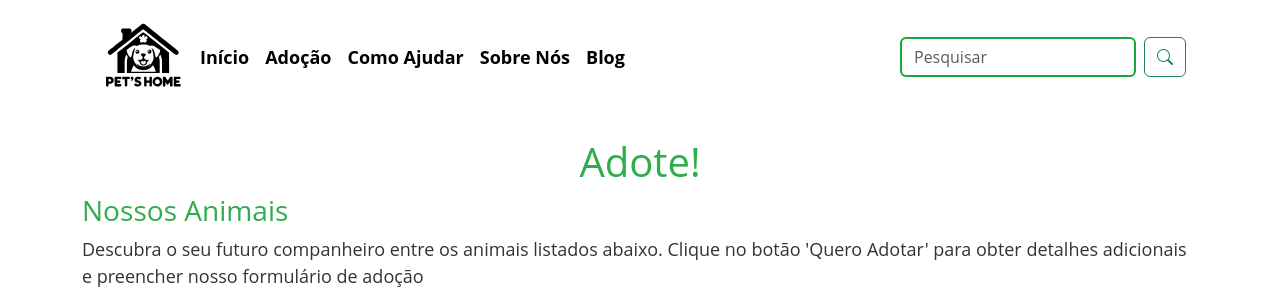
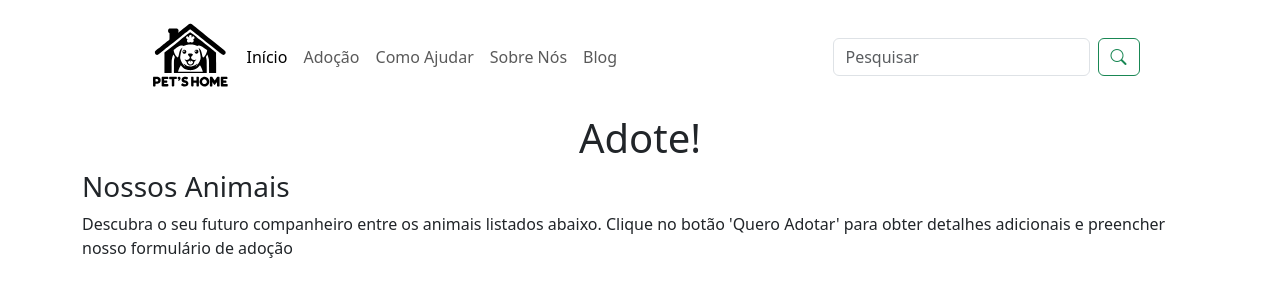
Before and after one commit to andradeju/pets_home_project, a Django app: page /adocao/ in a window 1280 px wide. Shown: the top 306 px of the page. Run offline with Django 4.2, Linux system fonts and the light colour scheme; data comes from the database, SQL or seed files in the repository; some libraries are stand-ins or nearby versions.

Commit message:
:lipstick: Melhoria nav bar

```diff
--- a/base/templates/layout.html
+++ b/base/templates/layout.html
@@ -12,6 +12,17 @@
     <link rel="preconnect" href="https://fonts.gstatic.com" crossorigin>
     <link href="https://fonts.googleapis.com/css2?family=Poppins:wght@100&family=Roboto&display=swap" rel="stylesheet">
     <link rel="stylesheet" href="{% static 'style.css' %}">
+    <link href="/static/bootstrap.min.css" rel="stylesheet" type="text/css">
+
+  <!--Bootstrap  JavaScript-->
+    <script src="https://cdn.jsdelivr.net/npm/bootstrap@5.3.2/dist/js/bootstrap.min.js"
+    integrity="sha384-BBtl+eGJRgqQAUMxJ7pMwbEyER4l1g+O15P+16Ep7Q9Q+zqX6gSbd85u4mG4QzX+"
+    crossorigin="anonymous"></script>
+
+  <!--Bootstrap  JavaScript Bundle-->
+    <script src="https://cdn.jsdelivr.net/npm/bootstrap@5.3.2/dist/js/bootstrap.bundle.min.js"
+    integrity="sha384-C6RzsynM9kWDrMNeT87bh95OGNyZPhcTNXj1NW7RuBCsyN/o0jlpcV8Qyq46cDfL"
+    crossorigin="anonymous"></script>
 </head>
 <body>
   <main class="container">
--- a/base/templates/nav.html
+++ b/base/templates/nav.html
@@ -2,17 +2,17 @@
 {% block content %}
 <header>
   <nav class="navbar col-12 navbar-expand-lg responsive-navbar-nav">
-      <div class="container-fluid mb-4">
+      <div class="container-fluid col-11 m-auto">
           <a href="{% url 'inicio' %}">
           <img class="img-logo" src="{% static 'images/logo-petsh.svg' %}" alt="logo">
         </a>
-        <button class="navbar-toggler" type="button" data-bs-toggle="collapse" data-bs-target="#navbarNav" aria-controls="navbarNav" aria-expanded="false" aria-label="Toggle navigation">
+        <button class="navbar-toggler" type="button" data-bs-toggle="collapse" data-bs-target="#navbarSupportedContent" aria-controls="navbarSupportedContent" aria-expanded="false" aria-label="Toggle navigation">
           <span class="navbar-toggler-icon"></span>
         </button>
-        <div class="collapse navbar-collapse" id="navbarNav">
-          <ul class="navbar-nav me-auto  mb-lg-0">
+        <div class="collapse navbar-collapse" id="navbarSupportedContent">
+          <ul class="navbar-nav me-auto mb-lg-0">
             <li class="nav-item">
-              <a class="nav-link" aria-current="page" href="/">Início</a>
+              <a class="nav-link active" aria-current="page" href="/">Início</a>
             </li>
             <li class="nav-item">
               <a class="nav-link" href="/adocao">Adoção</a>
```
